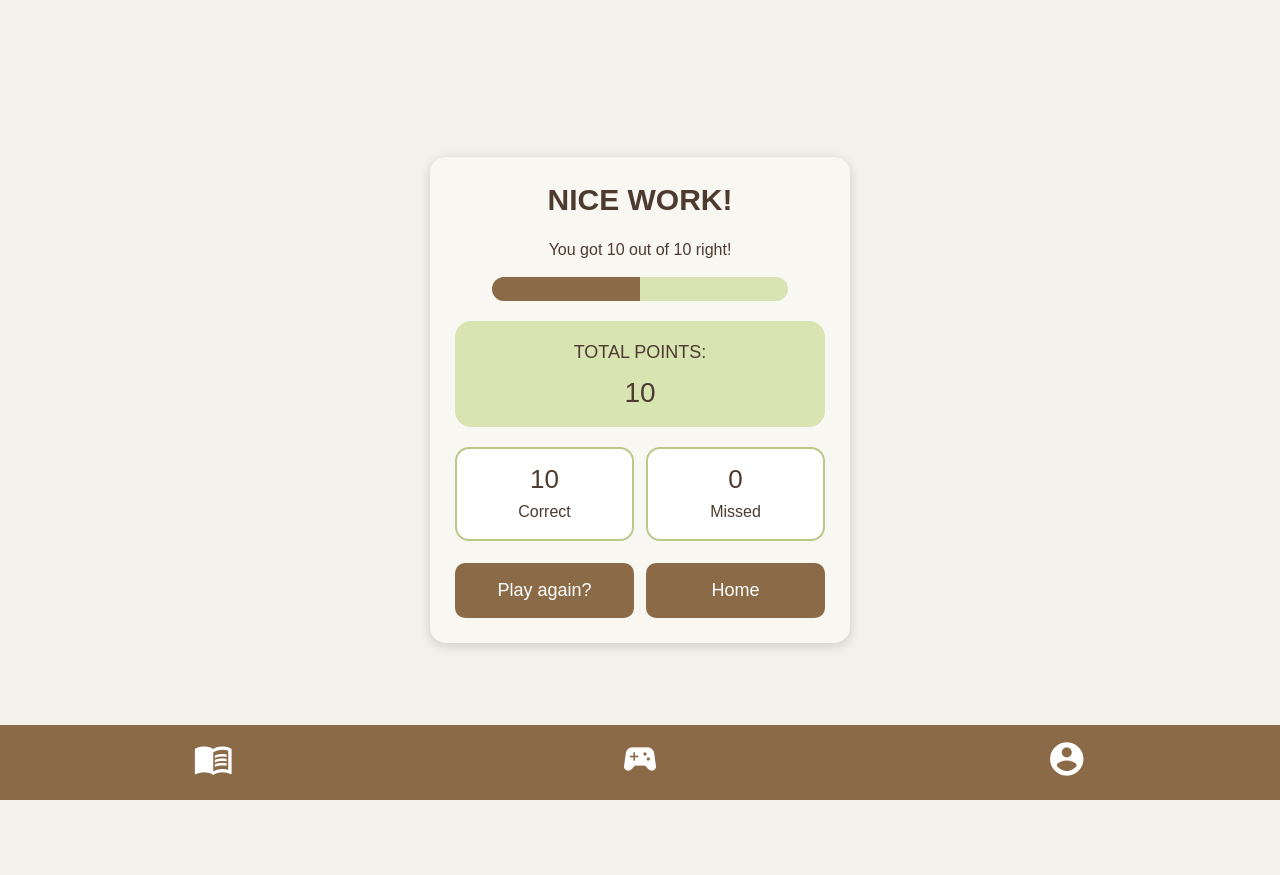
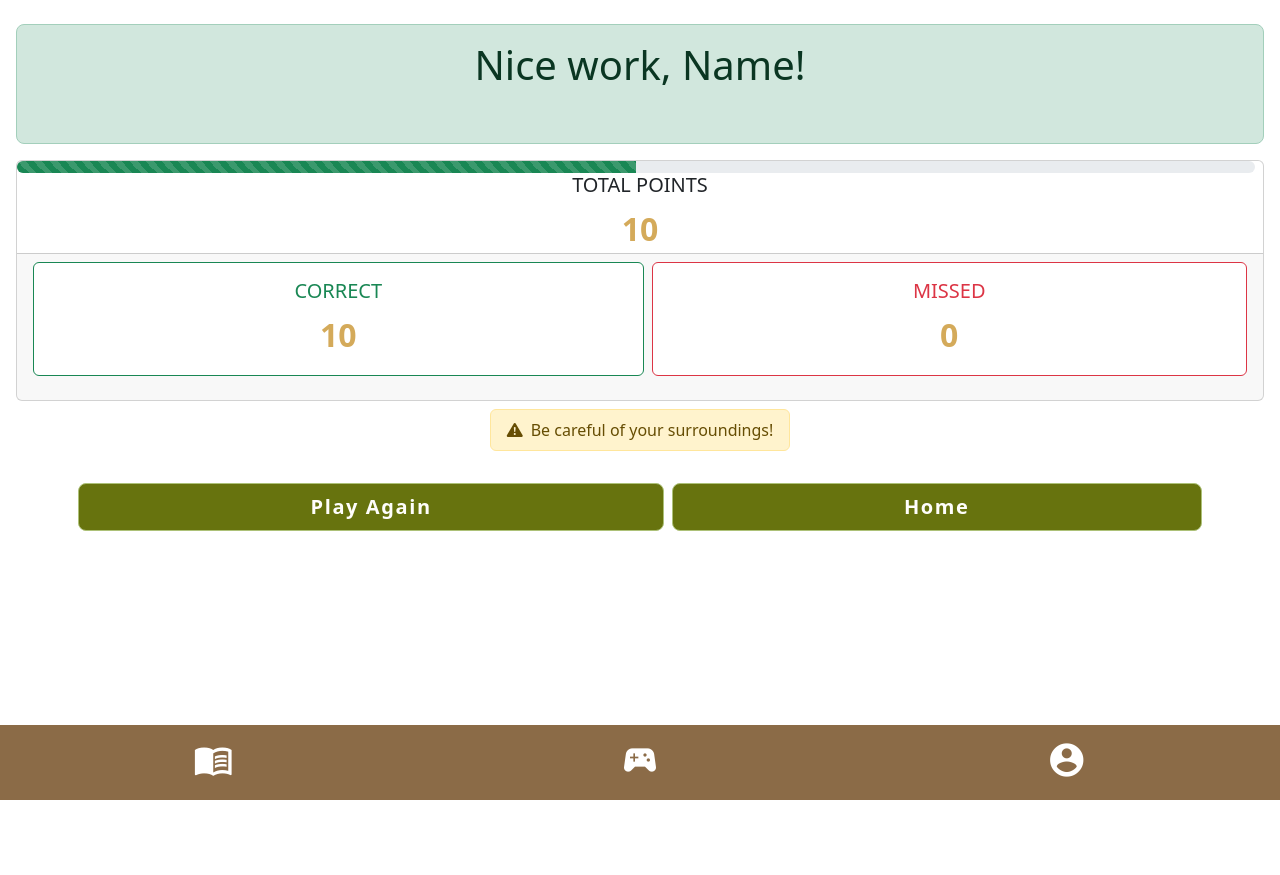
Before and after one commit to annie-ayzf/2800-202610-BBY09, a Node project: template views/gameresult.ejs in a window 1280 px wide. After the commit the page ends 800 px from the top, so only its background shows below. Run offline with Node 20 templates, Linux system fonts and the light colour scheme; the template is opened without the code that fills it: most values are stand-ins (such as "Sample title", 1, 10 or a date in 2020).

Commit message:
Finished the UI for the results page

```diff
--- a/public/css/gameincorrect.css
+++ b/public/css/gameincorrect.css
@@ -13,11 +13,6 @@
   color: var(--light-cream);
   font-size: 0.8rem;
   padding: 0.25em 0.5em;
-}
-
-/* Progress bar */
-.progress-bar-custom {
-  background-color: red;
 }
 
 /* NOT EDIBLE banner */
--- a/public/css/gameresult.css
+++ b/public/css/gameresult.css
@@ -1,126 +1,23 @@
-/* PAGE BACKGROUND */
-body {
-    margin: 0;
-    font-family: Arial, Helvetica, sans-serif;
-    background-color: #f4f1ea;
-    padding-bottom: 75px;
+:root {
+  --light-green: #adc178;
+  --light-cream: #fffefb;
+  --brown: #6b4f32;
+  --white: #ffffff;
+  --button-green: #67730e;
+  --score: #d4aa5a;
 }
 
-/* MAIN PAGE */
-.result-page {
-    min-height: 100vh;
-    background-color: #f4f1ea;
-    display: flex;
-    justify-content: center;
-    align-items: center;
-    padding: 20px;
+.alert {
+    text-align: center;
 }
 
-/* RESULT CARD */
-.result-card {
-    width: 100%;
-    max-width: 420px;
-    background-color: #f9f7f2;
-    border-radius: 16px;
-    padding: 25px;
-    text-align: center;
-    box-shadow: 0 3px 12px rgba(0,0,0,0.15);
+.card-header {
+    background-color: var(--light-green);
+    color: var(--light-cream);
 }
 
-/* TITLE */
-.result-title {
-    font-size: 30px;
-    color: #4d3b2f;
-    margin-bottom: 20px;
+.card-text {
+    font-size: 2rem;
     font-weight: bold;
+    color: #d4aa5a;
 }
-
-/* SCORE TEXT */
-.score-text {
-    color: #4d3b2f;
-    font-size: 16px;
-    margin-bottom: 15px;
-}
-
-/* PROGRESS BAR */
-.progress-pill {
-    width: 80%;
-    height: 24px;
-    background-color: #d8e4b2;
-    border-radius: 20px;
-    margin: 0 auto 20px auto;
-    overflow: hidden;
-}
-
-.progress-fill {
-    width: 50%;
-    height: 100%;
-    background-color: #8b6b47;
-}
-
-/* TOTAL POINTS BOX */
-.points-box {
-    background-color: #d8e4b2;
-    border-radius: 16px;
-    padding: 18px;
-    margin-bottom: 20px;
-    color: #4d3b2f;
-}
-
-.points-box p {
-    margin: 0;
-    font-size: 18px;
-}
-
-.points-box h2 {
-    margin: 10px 0 0 0;
-    font-size: 28px;
-}
-
-/* CORRECT AND MISSED AREA */
-.stats-area {
-    display: flex;
-    gap: 12px;
-    margin-bottom: 22px;
-}
-
-.stat-box {
-    flex: 1;
-    background-color: white;
-    border: 2px solid #b8c98a;
-    border-radius: 14px;
-    padding: 15px;
-    color: #4d3b2f;
-}
-
-.stat-box h3 {
-    margin: 0;
-    font-size: 26px;
-}
-
-.stat-box p {
-    margin: 5px 0 0 0;
-}
-
-/* BUTTON AREA */
-.button-area {
-    display: flex;
-    gap: 12px;
-}
-
-/* BUTTONS */
-.result-btn {
-    flex: 1;
-    background-color: #8b6b47;
-    color: white;
-    text-decoration: none;
-    padding: 14px;
-    border-radius: 10px;
-    font-size: 18px;
-    transition: 0.2s;
-}
-
-.result-btn:hover {
-    transform: scale(0.95);
-    color: white;
-}
--- a/views/gameresult.ejs
+++ b/views/gameresult.ejs
@@ -1,62 +1,63 @@
-<!DOCTYPE html>
-<html lang="en">
+<%- include('templates/header') %>
+<link rel="stylesheet" href="https://cdn.jsdelivr.net/npm/bootstrap-icons@1.11.3/font/bootstrap-icons.min.css">
+<div class="min-vh-100 d-flex flex-column px-3 py-4">
 
-<head>
-    <title>Quiz Result</title>
-    <meta charset="UTF-8">
-    <meta name="viewport" content="width=device-width, initial-scale=1">
+    <!-- NICE WORK BANNER -->
+    <div class="alert alert-success text-center fw-bold fs-5 mb-3 mx-n3 rounded-3" role="alert">
+        <h1>Nice work, Name! <!-- REPLACE WITH USER NAME FROM DATABASE--></h1>
+        <br> <!--Temp-->
+    </div>
 
-    <!-- Bootstrap -->
-    <link href="https://cdn.jsdelivr.net/npm/bootstrap@5.0.2/dist/css/bootstrap.min.css" rel="stylesheet">
+    <div class="card text-center">
 
-    <!-- CSS -->
-    <link rel="stylesheet" href="/css/gameresult.css">
-</head>
+        <!--Progress Bar-->
+        <div class="progress flex-grow-1 me-2" role="progressbar"
+            aria-label="Lives" aria-valuenow="100" aria-valuemin="0" aria-valuemax="100"
+            style="height: 12px;">
+            <div class="progress-bar progress-bar-striped bg-success" style="width: 50%"></div>
+        </div>
 
-<body>
+        <!--TOTAL POINT BOX-->
+        <div class="resultCard-body">
+            <h5 class="card-title">TOTAL POINTS</h5>
+            <p class="card-text"><%= score %></p>
+        </div>
 
-    <div class="result-page">
-
-        <div class="result-card">
-
-            <h1 class="result-title">NICE WORK!</h1>
-
-            <p class="score-text">
-                You got <%= score %> out of <%= total %> right!
-            </p>
-
-            <div class="progress-pill">
-                <div class="progress-fill"></div>
-            </div>
-
-            <div class="points-box">
-                <p>TOTAL POINTS:</p>
-                <h2><%= score %></h2>
-            </div>
-
-            <div class="stats-area">
-                <div class="stat-box">
-                    <h3><%= score %></h3>
-                    <p>Correct</p>
+        <div class="card-footer text-body-secondary">
+            <div class="d-flex gap-2 justify-content-center">
+                <!--CORRECT BOX -->
+                <div class="card border-success mb-3 flex-fill">
+                    <div class="card-body text-success">
+                    <h5 class="card-title">CORRECT</h5>
+                    <p class="card-text"><%= score %></p>
+                    </div>
                 </div>
-
-                <div class="stat-box">
-                    <h3><%= total - score %></h3>
-                    <p>Missed</p>
+                <!--MISSED BOX -->
+                <div class="card border-danger mb-3 flex-fill">
+                    <div class="card-body text-danger">
+                        <h5 class="card-title">MISSED</h5>
+                        <p class="card-text"><%= total - score %></p>
+                    </div>
                 </div>
             </div>
-
-            <div class="button-area">
-                <a href="/restartquiz" class="result-btn">Play again?</a>
-                <a href="/quiz" class="result-btn">Home</a>
-            </div>
-
         </div>
-
-        <%- include('templates/footer') %>
-
     </div>
 
-</body>
+    <div class="text-center mt-2">
+        <div class="alert alert-warning d-inline-flex align-items-center gap-2 px-3 py-2" role="alert">
+            <i class="bi bi-exclamation-triangle-fill"></i>
+            <span>Be careful of your surroundings!</span>
+        </div>
+    </div>
 
-</html>
+    <!--Buttons-->
+   <!--Buttons-->
+    <div class="d-flex gap-2 pb-2 mt-3 mx-auto" style="width: 90%;">
+        <a href="/restartquiz" class="btn btn-lg fw-semibold btn-continue rounded-3 flex-fill">Play Again</a>
+        <a href="/quiz" class="btn btn-lg fw-semibold btn-continue rounded-3 flex-fill">Home</a>
+    </div>
+
+
+
+</div>
+<%- include('templates/footer') %>
--- a/views/templates/footer.ejs
+++ b/views/templates/footer.ejs
@@ -14,3 +14,6 @@
     <span class="material-icons nav-icon">account_circle</span>
   </a>
 </div>
+</body>
+
+</html>
--- a/views/templates/header.ejs
+++ b/views/templates/header.ejs
@@ -9,6 +9,7 @@
     />
 
     <link rel="stylesheet" href="/css/gameincorrect.css" />
+    <link rel ="stylesheet" href ="/css/gameresult.css"/>
     <title>Document</title>
   </head>
 </html>
```
Also changed, not shown: public/js/game.js (added, +11 -0 lines), src/routes/game.js (deleted, +0 -25 lines).
